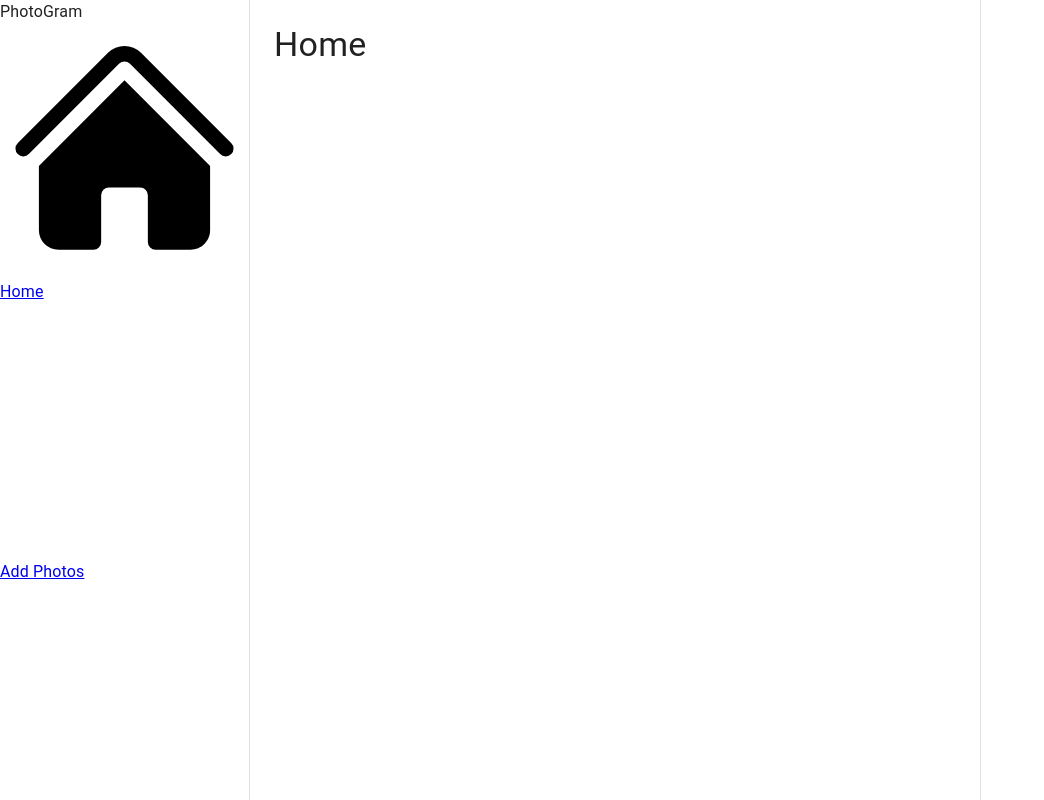
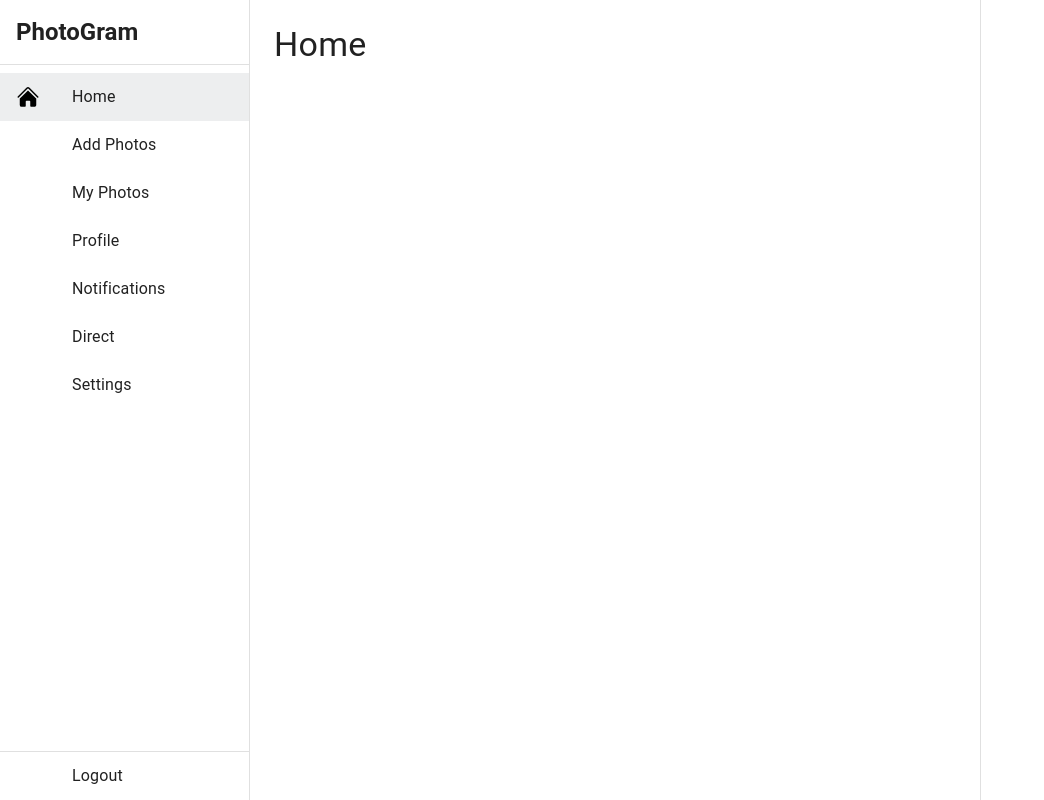
Before and after one commit to LaibaTARIQ-20/TypeScript-react-project, a React (Vite) app in the folder photogram/reactTSproject/: page / in a window 1280 px wide. Shown: the top 800 px of the page, without its empty margins (0-1044 px from the left). Built offline with nearby package versions, Linux system fonts and the light colour scheme; no server answers; sample sign-in values are in the browser's storage; what @uploadcare/blocks would draw is missing.

Commit message:
Update sidebar component to use MUI List components
Co-authored-by: LaibaTARIQ-20 <181265659+LaibaTARIQ-20@users.noreply.github.com>

```diff
--- a/photogram/reactTSproject/src/components/sidebar/index.tsx
+++ b/photogram/reactTSproject/src/components/sidebar/index.tsx
@@ -9,6 +9,7 @@ import notificationIcon from "@/assets/icons/notification.svg";
 import profileIcon from "@/assets/icons/profile.svg";
 import { Link, useLocation } from "react-router-dom";
 import { useUserAuth } from "@/context/userAuthContext";
+import { Box, List, ListItem, ListItemButton, ListItemIcon, ListItemText, Typography } from "@mui/material";
 
 interface ISidebarProps {}
 
@@ -53,45 +54,57 @@ const Sidebar: React.FunctionComponent<ISidebarProps> = () => {
   const { pathname } = useLocation();
   const { logOut } = useUserAuth();
   return (
-    <nav>
-      <div>
-        <div>PhotoGram</div>
-      </div>
+    <Box component="nav" sx={{ height: '100%', display: 'flex', flexDirection: 'column' }}>
+      <Box sx={{ p: 2, borderBottom: 1, borderColor: 'divider' }}>
+        <Typography variant="h5" component="div" sx={{ fontWeight: 600 }}>
+          PhotoGram
+        </Typography>
+      </Box>
+      <List sx={{ flex: 1 }}>
         {navItems.map((item) => (
-        <div
-          key={item.name}
+          <ListItem key={item.name} disablePadding>
+            <ListItemButton
+              component={Link}
+              to={item.link}
+              selected={pathname === item.link}
             >
-          <Link to={item.link}>
-            <span>
-              <img
+              <ListItemIcon>
+                <Box
+                  component="img"
                   src={item.icon}
                   alt={item.name}
-                style={{
-                  filter: `${
-                    pathname === item.link ? "invert(0)" : "invert(1)"
-                  }`,
+                  sx={{
+                    width: 24,
+                    height: 24,
+                    filter: pathname === item.link ? "invert(0)" : "invert(1)",
                   }}
                 />
-            </span>
-            <span>{item.name}</span>
-          </Link>
-        </div>
+              </ListItemIcon>
+              <ListItemText primary={item.name} />
+            </ListItemButton>
+          </ListItem>
         ))}
-      <div>
-        <Link to="/login" onClick={logOut}>
-          <span>
-            <img
+      </List>
+      <Box sx={{ borderTop: 1, borderColor: 'divider' }}>
+        <ListItem disablePadding>
+          <ListItemButton component={Link} to="/login" onClick={logOut}>
+            <ListItemIcon>
+              <Box
+                component="img"
                 src={logoutIcon}
                 alt="Logout"
-              style={{
-                filter: `${pathname === "/login" ? "invert(0)" : "invert(1)"}`,
+                sx={{
+                  width: 24,
+                  height: 24,
+                  filter: pathname === "/login" ? "invert(0)" : "invert(1)",
                 }}
               />
-          </span>
-          <span>Logout</span>
-        </Link>
-      </div>
-    </nav>
+            </ListItemIcon>
+            <ListItemText primary="Logout" />
+          </ListItemButton>
+        </ListItem>
+      </Box>
+    </Box>
   );
 };
 
```
Lines whose indentation alone changed are shown as unchanged.
